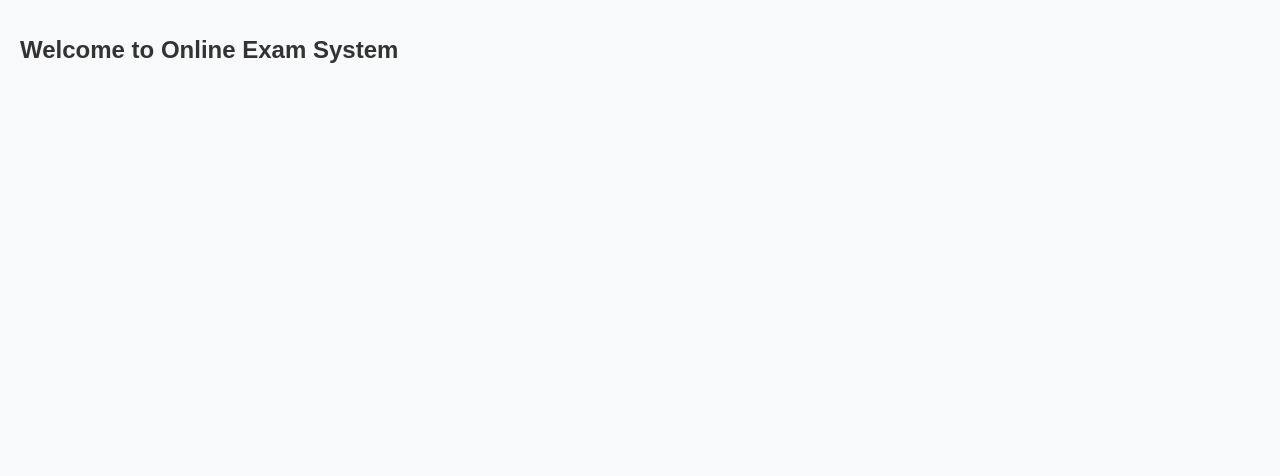
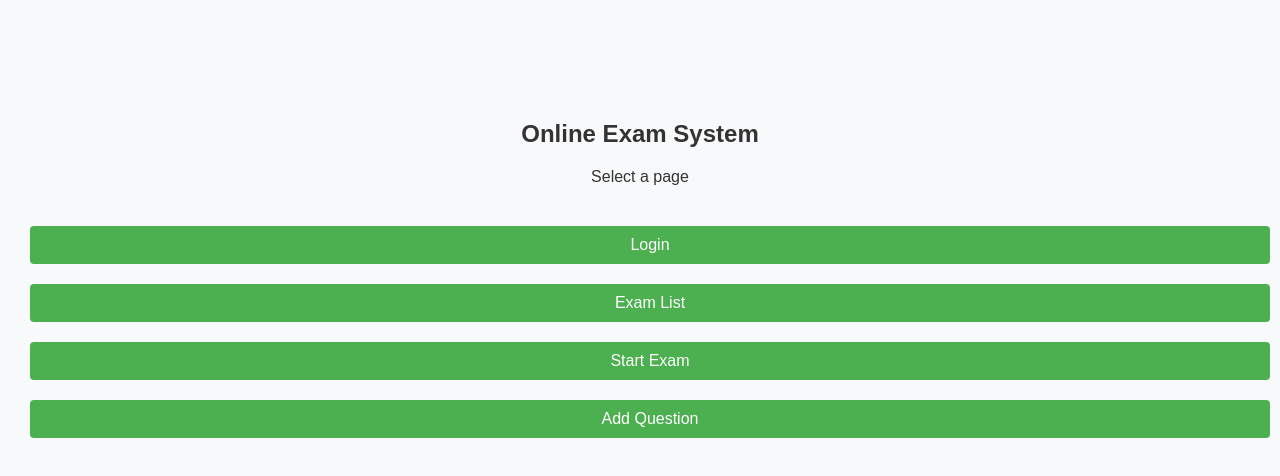
Before and after one commit to SIT2711/online-exam-system, a React (Create React App) app: page / in a window 1280 px wide. Shown: the top 476 px of the page. Built offline with nearby package versions, Linux system fonts and the light colour scheme.

Commit message:
update project

```diff
--- a/package.json
+++ b/package.json
@@ -12,7 +12,7 @@
     "react": "^18.2.0",
     "react-dom": "^18.2.0",
     "react-router-dom": "^7.13.1",
-    "react-scripts": "5.0.1",
+    "react-scripts": "^5.0.1",
     "web-vitals": "^2.1.4"
   },
   "scripts": {
--- a/src/App.js
+++ b/src/App.js
@@ -6,6 +6,7 @@ import AddQuestion from "./pages/AddQuestion";
 import ExamList from "./pages/ExamList";
 import './styles/LoginForm.css';
 import './styles/ExamList.css';
+import Home from './pages/Home';
 
 
 function App() {
@@ -14,6 +15,7 @@ function App() {
       <div style={{ background: "#F8F9FA", minHeight: "100vh", padding: "20px" }}>
         <Routes>
           {/* Render the actual LoginForm component here */}
+          <Route path="/" element={<Home />} />
 
           <Route path="/login" element={<LoginForm />} />
           <Route path="/exams" element={<ExamList/>}/>
--- /dev/null
+++ b/src/pages/Home.jsx
@@ -0,0 +1,38 @@
+import React from "react";
+import { Link } from "react-router-dom";
+
+function Home() {
+  return (
+    <div style={{ textAlign: "center", marginTop: "100px" }}>
+      <h1>Online Exam System</h1>
+      <p>Select a page</p>
+
+      <div style={{ marginTop: "30px" }}>
+        <Link to="/login">
+          <button style={btn}>Login</button>
+        </Link>
+
+        <Link to="/exams">
+          <button style={btn}>Exam List</button>
+        </Link>
+
+        <Link to="/exam">
+          <button style={btn}>Start Exam</button>
+        </Link>
+
+        <Link to="/addquestion">
+          <button style={btn}>Add Question</button>
+        </Link>
+      </div>
+    </div>
+  );
+}
+
+const btn = {
+  margin: "10px",
+  padding: "10px 20px",
+  fontSize: "16px",
+  cursor: "pointer"
+};
+
+export default Home;
--- a/src/pages/LoginForm.jsx
+++ b/src/pages/LoginForm.jsx
@@ -1,68 +1,88 @@
 // src/components/LoginForm.js
-import React, { useState } from 'react';
-import '../styles/LoginForm.css'; // Importing the CSS for the LoginForm
+import React, { useState } from "react";
+import "../styles/LoginForm.css"; // Import CSS
 
 function LoginForm() {
-  const [email, setEmail] = useState('');
-  const [password, setPassword] = useState('');
-  const [role, setRole] = useState('');
-  const [errorMessage, setErrorMessage] = useState('');
+  const [email, setEmail] = useState("");
+  const [password, setPassword] = useState("");
+  const [role, setRole] = useState("");
+  const [errorMessage, setErrorMessage] = useState("");
 
   const handleSubmit = (e) => {
     e.preventDefault();
-    if (!email || !password || !role) {
-      setErrorMessage('All fields are required');
-    } else {
-      // Handle login logic here (e.g., make an API call)
-      console.log({ email, password, role });
-      setErrorMessage('');
+
+    // Validation
+    if (email.trim() === "" || password.trim() === "" || role === "") {
+      setErrorMessage("All fields are required");
+      return;
     }
+
+    // Login logic
+    console.log("Login Data:", { email, password, role });
+
+    // Clear error
+    setErrorMessage("");
   };
 
   return (
     <div className="login-container">
       <div className="login-card">
         <h1>Exam System</h1>
+
         <form onSubmit={handleSubmit}>
+          {/* Email */}
           <div className="form-group">
             <label htmlFor="email">Email</label>
             <input
               type="email"
               id="email"
+              placeholder="Enter your email"
               value={email}
               onChange={(e) => setEmail(e.target.value)}
-              required
             />
           </div>
+
+          {/* Password */}
           <div className="form-group">
             <label htmlFor="password">Password</label>
             <input
               type="password"
               id="password"
+              placeholder="Enter your password"
               value={password}
               onChange={(e) => setPassword(e.target.value)}
-              required
             />
           </div>
+
+          {/* Role */}
           <div className="form-group">
             <label htmlFor="role">Role</label>
             <select
               id="role"
               value={role}
               onChange={(e) => setRole(e.target.value)}
-              required
             >
+              <option value="">Select Role</option>
               <option value="student">Student</option>
               <option value="teacher">Teacher</option>
               <option value="admin">Admin</option>
             </select>
           </div>
+
+          {/* Button */}
           <button type="submit" className="btn">
             Login
           </button>
-          {errorMessage && <div className="error-message">{errorMessage}</div>}
+
+          {/* Error */}
+          {errorMessage && (
+            <div className="error-message">{errorMessage}</div>
+          )}
+
+          {/* Links */}
           <div className="extra-links">
-            <a href="#">Forgot Password?</a> | <a href="#">Create A new Account</a>
+            <a href="#">Forgot Password?</a> |{" "}
+            <a href="#">Create a New Account</a>
           </div>
         </form>
       </div>
```
Also changed, not shown: 1 other file (tests, documents, lock files or other folders).
